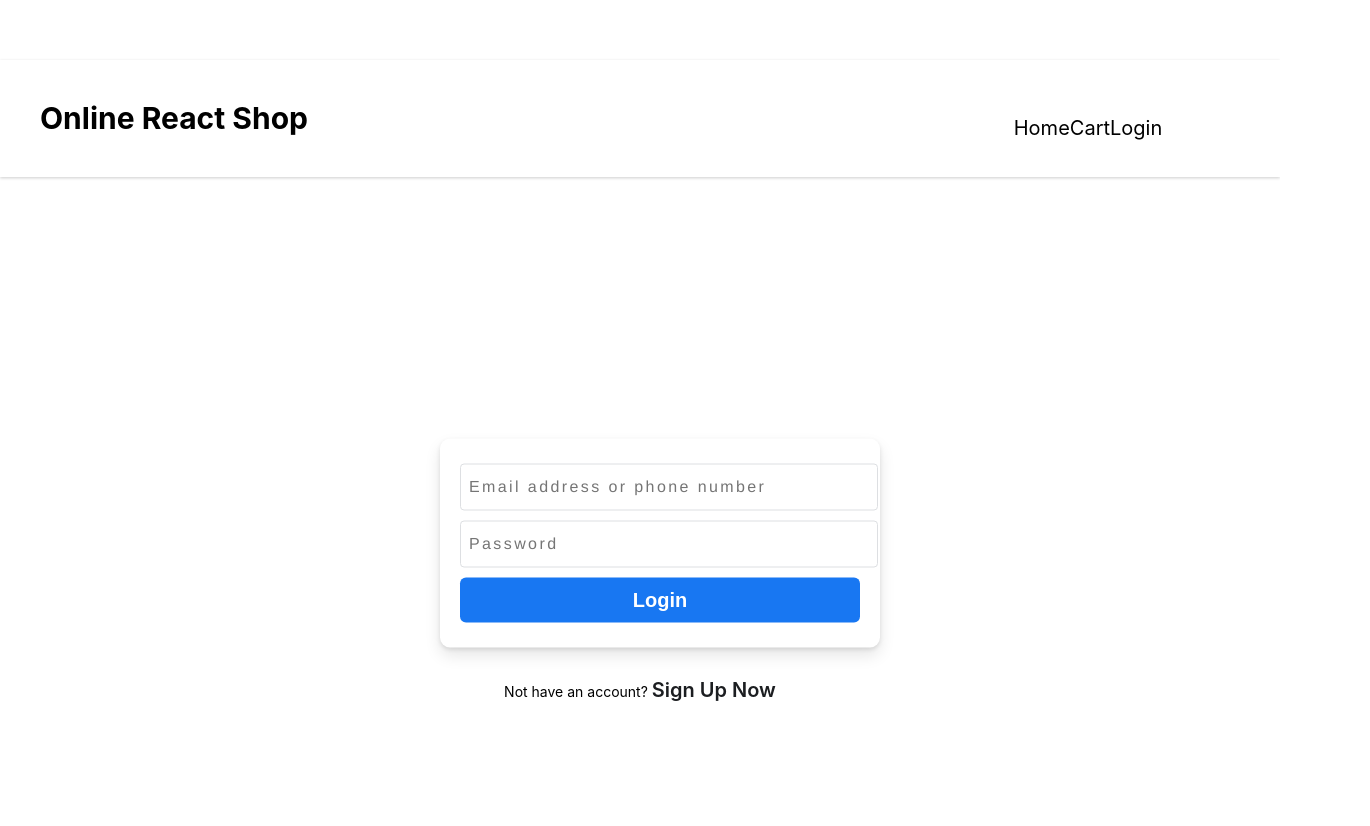
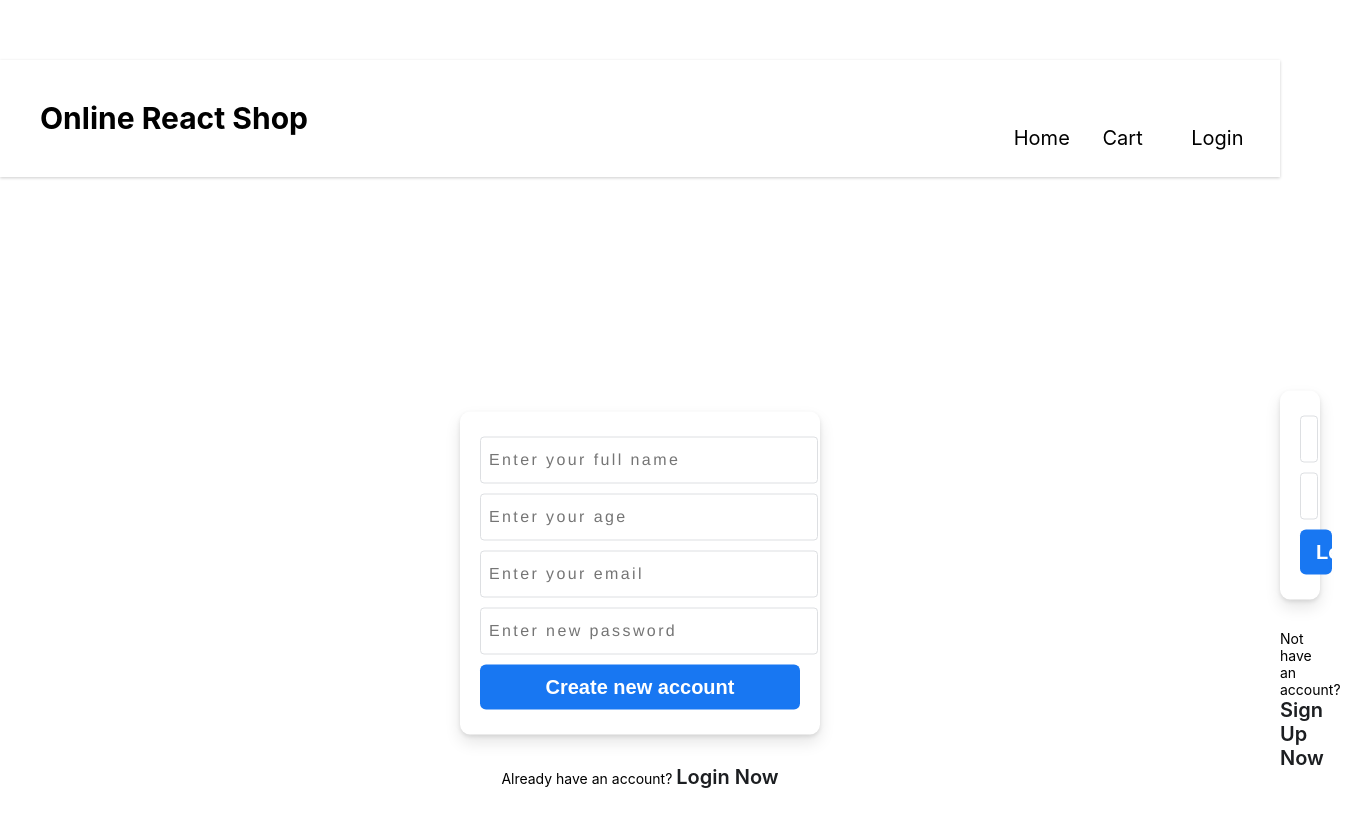
Before and after one commit to Prashant-SL/ReactProject, a React (Vite) app in the folder frontend/: page /login in a window 1280 px wide. Shown: the top 826 px of the page, 1370 px wide, since content can reach past the window. Built offline with nearby package versions, Linux system fonts and the light colour scheme.

Commit message:
minor changes

```diff
--- a/frontend/package.json
+++ b/frontend/package.json
@@ -9,6 +9,10 @@
 		"preview": "vite preview"
 	},
 	"dependencies": {
+		"@emotion/react": "^11.9.0",
+		"@emotion/styled": "^11.8.1",
+		"@mui/icons-material": "^5.6.2",
+		"@mui/material": "^5.6.4",
 		"axios": "^0.27.2",
 		"json-server": "^0.17.0",
 		"react": "^18.0.0",
--- a/frontend/src/App.jsx
+++ b/frontend/src/App.jsx
@@ -1,13 +1,11 @@
 import React from 'react';
 import './App.css';
-import ProductListing from "./Components/ProductListing"
 import Routers from './Components/Routers';
 
 function App() {
 	return (
 		<div>
 			<Routers />
-			{/* <ProductListing/> */}
 		</div>
 	);
 }
--- a/frontend/src/Components/Cart.jsx
+++ b/frontend/src/Components/Cart.jsx
@@ -1,26 +1,17 @@
-import { margin } from '@mui/system';
 import React, { useState, useEffect } from 'react';
-import { useSelector } from 'react-redux';
-import { Navigate } from 'react-router';
 import axios from 'axios';
-import Checkout from './Checkout';
-import { Link } from 'react-router-dom';
 import './Cart.css';
 
 const Cart = () => {
 	var [state, setState] = useState([]);
-	// var retrievedProduct = JSON.parse(localStorage.getItem('cartProducts'));
 	var retrievedProduct = [];
 	var quantity = state.length;
 	var response;
 	const fetchCart = async () => {
-		let response = await axios.get('http://localhost:8080/cart');
+		let response = await axios.get('https://young-reaches-27800.herokuapp.com/cart');
 		let resp = response.data;
-		// console.log('resp:', resp);
 		setState([...resp]);
-		// setState([...resp]);
 	};
-	// retrievedProduct.push([...state]);
 	var totalPrice = 0;
 	var prices = state.map((e) => {
 		return (totalPrice += Number(e.price));
@@ -31,7 +22,9 @@ const Cart = () => {
 	}, []);
 
 	const deleteItem = async () => {
-		let response = await axios.delete('http://localhost:8080/cart/_id');
+		let response = await axios.delete(
+			'https://young-reaches-27800.herokuapp.com/cart/_id'
+		);
 		let resp = response.data;
 		console.log('resp:', resp);
 		setState([...resp]);
@@ -57,7 +50,7 @@ const Cart = () => {
 											className='removeBtn'
 											onClick={async () => {
 												let response = await axios.delete(
-													`http://localhost:8080/cart/${e._id}`
+													`https://young-reaches-27800.herokuapp.com/cart/${e._id}`
 												);
 												let resp = response.data;
 												alert('Product has been removed');
@@ -84,7 +77,9 @@ const Cart = () => {
 					<b>Total Price: </b>
 					{totalPrice}
 				</p>
-				<button style={{ width: '8%', marginBottom: '2%' }}>Checkout</button>
+				<button style={{ width: '8%', marginBottom: '2%' }}>
+					<a href='/checkout'>Checkout</a>
+				</button>
 			</div>
 		</div>
 	);
--- a/frontend/src/Components/Checkout.jsx
+++ b/frontend/src/Components/Checkout.jsx
@@ -1,6 +1,8 @@
 import React from 'react';
+import { useNavigate } from 'react-router';
 import './Checkout.css';
 const Checkout = () => {
+	let navigate = useNavigate();
 	return (
 		<>
 			<div class='wrapper'>
@@ -52,7 +54,15 @@ const Checkout = () => {
 							</div>
 						</div>
 						<div class='btns'>
-							<button>Purchase</button>
+							<button
+								onClick={() => {
+									alert('Payment done successfully');
+									// window.location.href = '/cart';
+									navigate('/cart');
+								}}
+							>
+								Purchase now
+							</button>
 						</div>
 					</form>
 				</div>
--- a/frontend/src/Components/Home.jsx
+++ b/frontend/src/Components/Home.jsx
@@ -6,15 +6,15 @@ const Home = () => {
 	return (
 		<div>
 			<div className='imageBox'>
-				<p className='header'>
+				<p className='header' style={{ textAlign: 'left' }}>
 					SHOP TILL <br /> YOU DROP
 				</p>
 			</div>
 			<div className='topProducts'>
 				<h2>BEST SELLING...</h2>
-					<div className='homeProducts'>
-						<ProductListing/>
-					</div>
+				<div className='homeProducts'>
+					<ProductListing />
+				</div>
 			</div>
 		</div>
 	);
--- a/frontend/src/Components/Login.css
+++ b/frontend/src/Components/Login.css
@@ -3,6 +3,7 @@ main {
 	width: 100vw;
 	position: relative;
 	margin: 0 auto;
+	display: flex;
 }
 
 .row {
@@ -14,17 +15,12 @@ main {
 	position: absolute;
 	left: 50%;
 	top: 50%;
-	transform: translate(-50%, -50%);
+	/* transform: translate(-50%, -50%); */
 }
 
 .colm-logo {
 	flex: 0 0 50%;
 	text-align: left;
-}
-
-.colm-form {
-	flex: 0 0 40%;
-	text-align: center;
 }
 
 .colm-logo img {
@@ -38,7 +34,7 @@ main {
 	line-height: 32px;
 }
 
-.colm-form .form-container {
+.form-container {
 	background-color: #ffffff;
 	border: none;
 	border-radius: 10px;
@@ -48,8 +44,8 @@ main {
 	max-width: 400px;
 }
 
-.colm-form .form-container input,
-.colm-form .form-container .btn-login {
+.form-container input,
+.form-container .btn-login {
 	width: 100%;
 	margin: 5px 0;
 	height: 45px;
@@ -57,29 +53,31 @@ main {
 	font-size: 16px;
 }
 
-.colm-form .form-container input {
+.form-container input {
 	border: 1px solid #dddfe2;
 	color: #1d2129;
 	padding: 0 8px;
-	outline: none;
+	width: 96%;
+	outline: #1877f2;
+	border: #1c1e2151 solid 0.5px;
 }
 
-.colm-form .form-container input:focus {
+.form-container input:focus {
 	border-color: #1877f2;
 	box-shadow: 0 0 0 2px #e7f3ff;
 }
 
-.colm-form .form-container .btn-login {
+.form-container .btn-login {
 	background-color: #1877f2;
 	border: none;
 	border-radius: 6px;
 	font-size: 20px;
-	padding: 0 16px;
+	padding: 0 10px;
 	color: #ffffff;
 	font-weight: 700;
 }
 
-.colm-form .form-container a {
+.form-container a {
 	display: block;
 	color: #1877f2;
 	font-size: 14px;
@@ -88,11 +86,11 @@ main {
 	border-bottom: 1px solid #dadde1;
 }
 
-.colm-form .form-container a:hover {
+.form-container a:hover {
 	text-decoration: underline;
 }
 
-.colm-form .form-container .btn-new {
+.form-container .btn-new {
 	background-color: #42b72a;
 	border: none;
 	border-radius: 6px;
@@ -104,12 +102,32 @@ main {
 	margin-top: 20px;
 }
 
-.colm-form p {
-	font-size: 14px;
+p {
+	font-size: 125%;
+	text-align: center;
 }
 
-.colm-form p a {
+p a {
 	text-decoration: none;
 	color: #1c1e21;
 	font-weight: 600;
 }
+.mainBox {
+	display: flex;
+	margin-top: -5%;
+	width: 80%;
+	align-tracks: center;
+	gap: 20px;
+}
+.box {
+	display: flex;
+	flex-direction: column;
+}
+
+.form-container {
+	width: 80%;
+	margin: auto;
+}
+.form-container2 {
+	margin-top: -60%;
+}
--- a/frontend/src/Components/Login.jsx
+++ b/frontend/src/Components/Login.jsx
@@ -1,9 +1,13 @@
 import React from 'react';
+import Signup from './Signup';
 import './Login.css';
 
 const Login = () => {
 	return (
-		<>
+		<div style={{ display: 'flex' }}>
+			<div>
+				<Signup />
+			</div>
 			<main>
 				<div className='row'>
 					<div className='colm-form'>
@@ -18,7 +22,7 @@ const Login = () => {
 					</div>
 				</div>
 			</main>
-		</>
+		</div>
 	);
 };
 export default Login;
--- a/frontend/src/Components/Navbar.jsx
+++ b/frontend/src/Components/Navbar.jsx
@@ -11,7 +11,7 @@ const Navbar = () => {
 				</a>
 			</ul>
 
-			<div className='leftBigBox'>
+			<div className='leftBigBox' style={{ display: 'flex' }}>
 				<Link to='/'>Home</Link>
 				<Link to='/cart'>Cart</Link>
 				<Link to='/login'>Login</Link>
--- a/frontend/src/Components/Payment.jsx
+++ b/frontend/src/Components/Payment.jsx
@@ -13,6 +13,7 @@ const Payment = () => {
 					</h1>
 					<p class='course'>Thanks for shopping with us!</p>
 				</div>
+
 				<div class='card-details'>
 					<p>Pay using Credit or Debit card</p>
 					<div class='card-number'>
--- a/frontend/src/Components/ProductComponent.jsx
+++ b/frontend/src/Components/ProductComponent.jsx
@@ -10,9 +10,11 @@ const ProductComponent = () => {
 	const [filteredData, setFilteredData] = useState([]);
 
 	const fetchProducts = async () => {
-		const response = await axios.get('http://localhost:8080/products').catch((err) => {
-			console.log('Err: ', err);
-		});
+		const response = await axios
+			.get('https://young-reaches-27800.herokuapp.com/products')
+			.catch((err) => {
+				console.log('Err: ', err);
+			});
 		let resp = response.data;
 		setFilteredData([...resp]);
 	};
@@ -37,7 +39,7 @@ const ProductComponent = () => {
 		});
 		setFilteredData(updated);
 	};
-	// dispatch(setProducts(filteredData));
+
 	const sorting = (e) => {
 		let sortCriteria = e.target.value;
 		let updated = filteredData.sort((a, b) => {
@@ -51,6 +53,7 @@ const ProductComponent = () => {
 		});
 		setFilteredData([...updated]);
 	};
+
 	dispatch(setProducts(filteredData));
 
 	const products = useSelector((state) => state.allProducts.products);
--- a/frontend/src/Components/ProductDetails.css
+++ b/frontend/src/Components/ProductDetails.css
@@ -3,6 +3,7 @@
 	width: 90%;
 	gap: 8%;
 	margin: auto;
+	margin-bottom: 5%;
 }
 .prodImg {
 	margin: auto;
@@ -12,7 +13,7 @@
 .details {
 	width: 100%;
 }
-.details > h1 {
+.details > h2 {
 	color: rgb(17, 71, 3);
 	width: 80%;
 }
--- a/frontend/src/Components/ProductDetails.jsx
+++ b/frontend/src/Components/ProductDetails.jsx
@@ -14,12 +14,13 @@ const ProductDetails = () => {
 	const fetchProductDetail = async (id) => {
 		let prodid = +id;
 		let response = await axios
-			.get(`http://localhost:8080/products/${id}`)
+			.get(`https://young-reaches-27800.herokuapp.com/products/${id}`)
 			// .then((response) => {
 			// })
 			.catch((err) => {
 				console.log('Err: ', err);
 			});
+		console.log('response:', response.data);
 		// console.log('response:', response.data);
 		dispatch(selectedProduct(response.data));
 	};
@@ -32,13 +33,12 @@ const ProductDetails = () => {
 	}, [id]);
 
 	const addProductCart = async () => {
-		var retrievedProduct = JSON.parse(localStorage.getItem('cartProducts'));
 		selected.push(product);
-		let productData = await axios.post('http://localhost:8080/cart', product);
-		console.log('productData:', productData);
+		await axios.post('https://young-reaches-27800.herokuapp.com/cart', product);
+		alert('Product has been adde to cart');
+		window.location.href = '/cart';
+	};
 
-		localStorage.setItem('cartProducts', JSON.stringify(selected));
-	};
 	return (
 		<div>
 			{Object.keys(product).length === 0 ? (
@@ -46,12 +46,26 @@ const ProductDetails = () => {
 			) : (
 				<div>
 					<div className='box'>
-						<div className='prodImg'>
-							<img src={product.images[0]} width='20%' style={{ paddingLeft: '3%' }} />
+						<div
+							className='prodImg'
+							style={{
+								display: 'flex',
+								flexWrap: 'wrap',
+								gap: '20px',
+								width: '90%',
+							}}
+						>
+							{product.images.map((e) => {
+								return (
+									<img src={e} style={{ width: '45%', border: '1px solid #00000019' }} />
+								);
+							})}
 						</div>
 						<div className='details'>
-							<h1>{product.summary}</h1>
-							<p>Price: ${product.price}</p>
+							<h2>{product.summary}</h2>
+							<p>
+								Price: ₹{product.price} Color: {product.color}
+							</p>
 							<h5>Category: {product.category}</h5>
 							<p>{product.description}</p>
 							<div className='afterDetails'>
```
Also changed, not shown: 2 other files (tests, documents, lock files or other folders).
